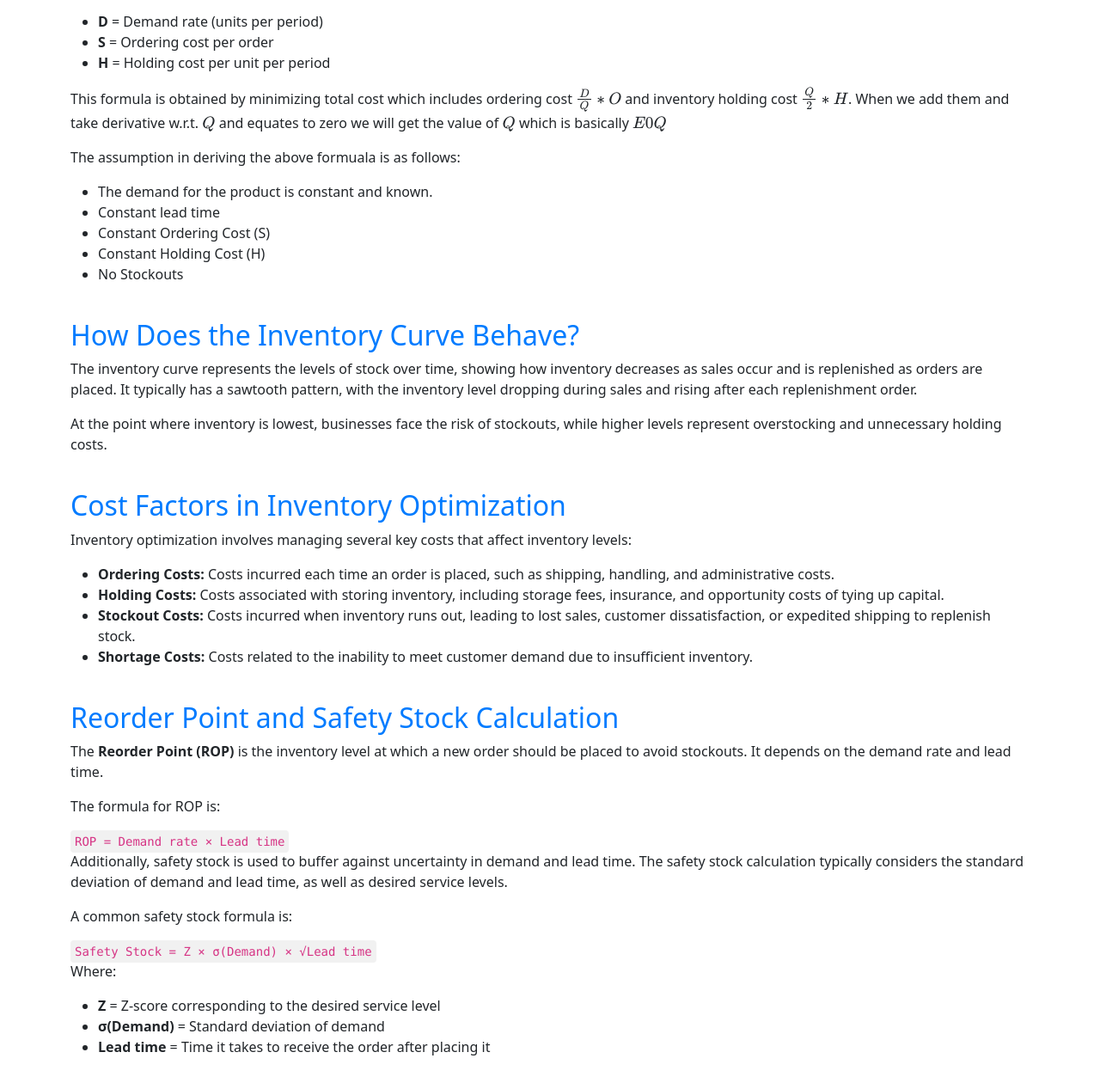
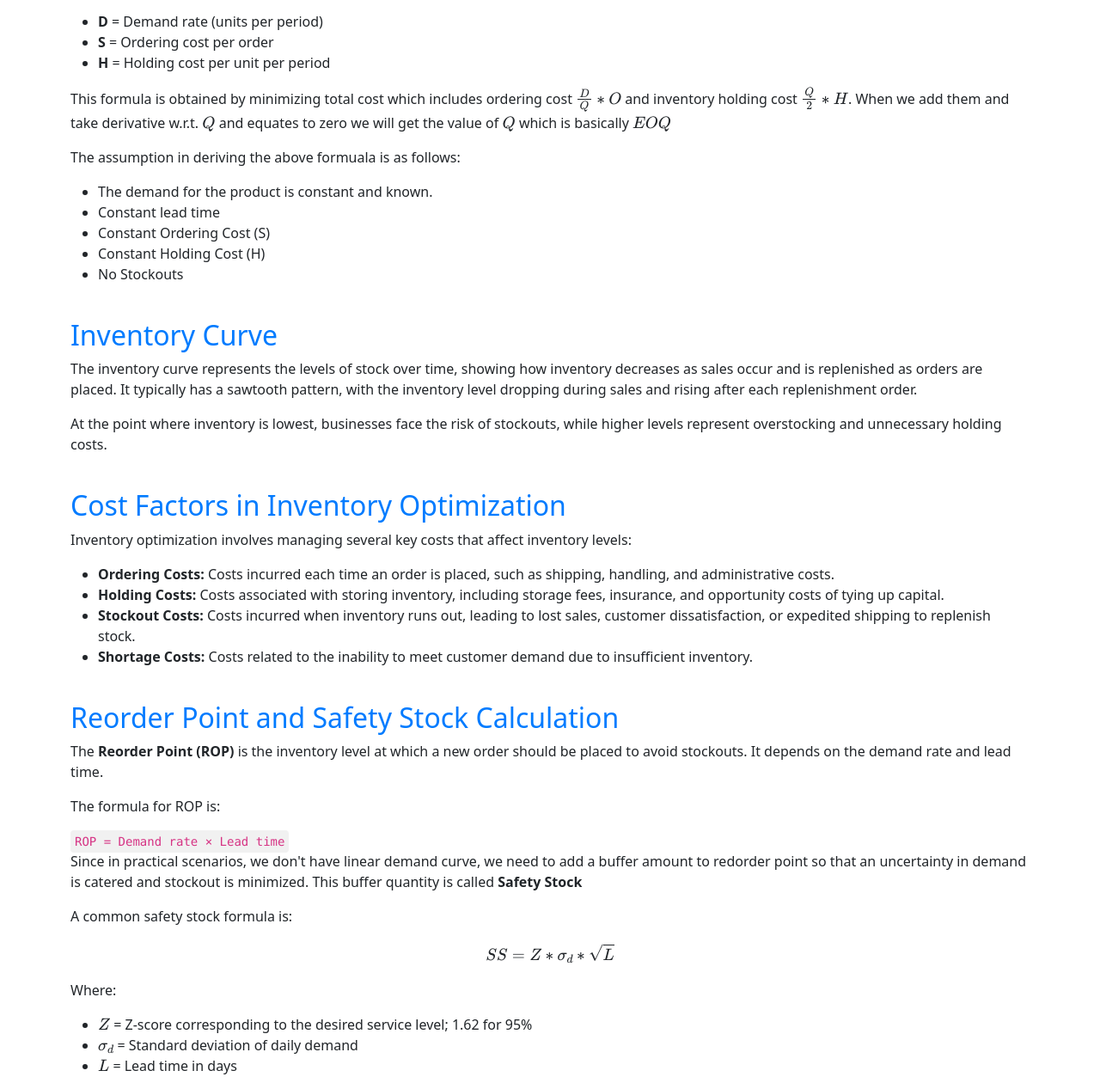
Before and after one commit to vns-vijay/vns-vijay.github.io, a plain HTML site: page blog/inv_opt.html in a window 1280 px wide. Shown: the part 527-1794 px from the top of the page at 86% size. Drawn offline with nearby package versions, Linux system fonts and the light colour scheme; some packages are replaced by stand-ins of ours.

Commit message:
modified  inv_opt_blog

```diff
--- a/blog/inv_opt.html
+++ b/blog/inv_opt.html
@@ -48,7 +48,7 @@
             <li><strong>H</strong> = Holding cost per unit per period</li>
         </ul>
         <p>This formula is obtained by minimizing total cost which includes ordering cost \(\frac{D}{Q}*O\) and inventory holding cost \(\frac{Q}{2}*H\).
-            When we add them and take derivative w.r.t. \(Q\) and equates to zero we will get the value of \(Q\) which is basically \(E0Q\) </p>
+            When we add them and take derivative w.r.t. \(Q\) and equates to zero we will get the value of \(Q\) which is basically \(EOQ\) </p>
 
         <p>The assumption in deriving the above formuala is as follows: </p>
         <ul>
@@ -61,7 +61,7 @@
     </section>
 
     <section>
-        <h2 class="section-header">How Does the Inventory Curve Behave?</h2>
+        <h2 class="section-header">Inventory Curve</h2>
         <p>The inventory curve represents the levels of stock over time, showing how inventory decreases
             as sales occur and is replenished as orders are placed. It typically has a sawtooth pattern,
             with the inventory level dropping during sales and rising after each replenishment order.</p>
@@ -85,14 +85,24 @@
         <p>The <strong>Reorder Point (ROP)</strong> is the inventory level at which a new order should be placed to avoid stockouts. It depends on the demand rate and lead time.</p>
         <p>The formula for ROP is:</p>
         <code>ROP = Demand rate × Lead time</code>
-        <p>Additionally, safety stock is used to buffer against uncertainty in demand and lead time. The safety stock calculation typically considers the standard deviation of demand and lead time, as well as desired service levels.</p>
+        <p>Since in practical scenarios, we don't have linear demand curve, we need to add a buffer amount to redorder point
+            so that an uncertainty in demand is catered and stockout is minimized. This buffer quantity is called <strong> Safety Stock</strong>
+        </p>
+        <!-- <p>Additionally, safety stock is used to buffer against uncertainty in demand and lead time.
+            The safety stock calculation typically considers
+            the standard deviation of demand and lead time, as well as desired service levels.</p> -->
         <p>A common safety stock formula is:</p>
-        <code>Safety Stock = Z × σ(Demand) × √Lead time</code>
+        <p>
+            \[
+                SS = Z*\sigma_{d}*\sqrt{L}
+            \]
+        </p>
+        <!-- <code>Safety Stock = Z × σ(Demand) × √Lead time</code> -->
         <p>Where:</p>
         <ul>
-            <li><strong>Z</strong> = Z-score corresponding to the desired service level</li>
-            <li><strong>σ(Demand)</strong> = Standard deviation of demand</li>
-            <li><strong>Lead time</strong> = Time it takes to receive the order after placing it</li>
+            <li><strong>\(Z\)</strong> = Z-score corresponding to the desired service level; 1.62 for 95%</li>
+            <li><strong>\(\sigma_{d}\)</strong> = Standard deviation of daily demand</li>
+            <li><strong>\(L\)</strong> = Lead time in days</li>
         </ul>
     </section>
 
```
